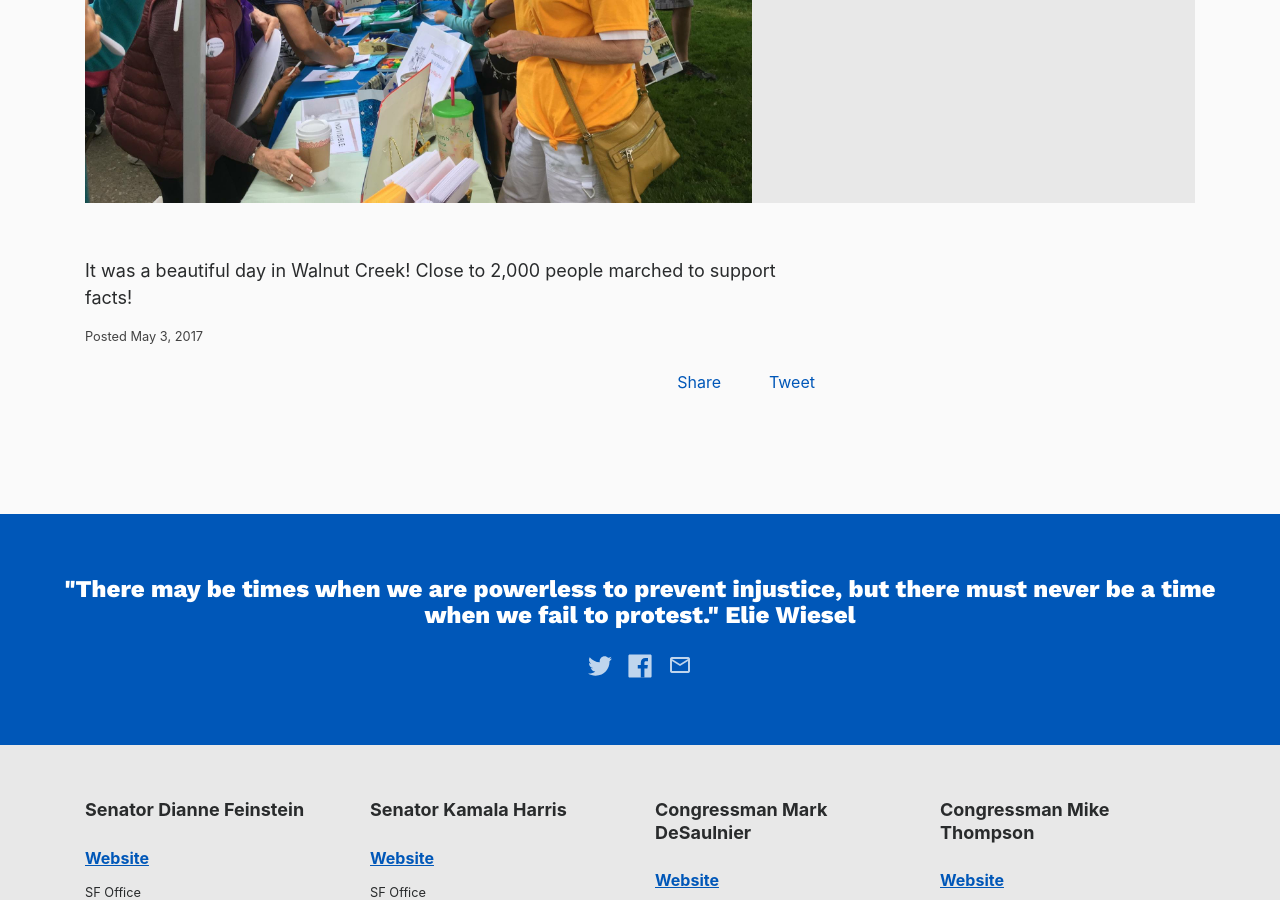
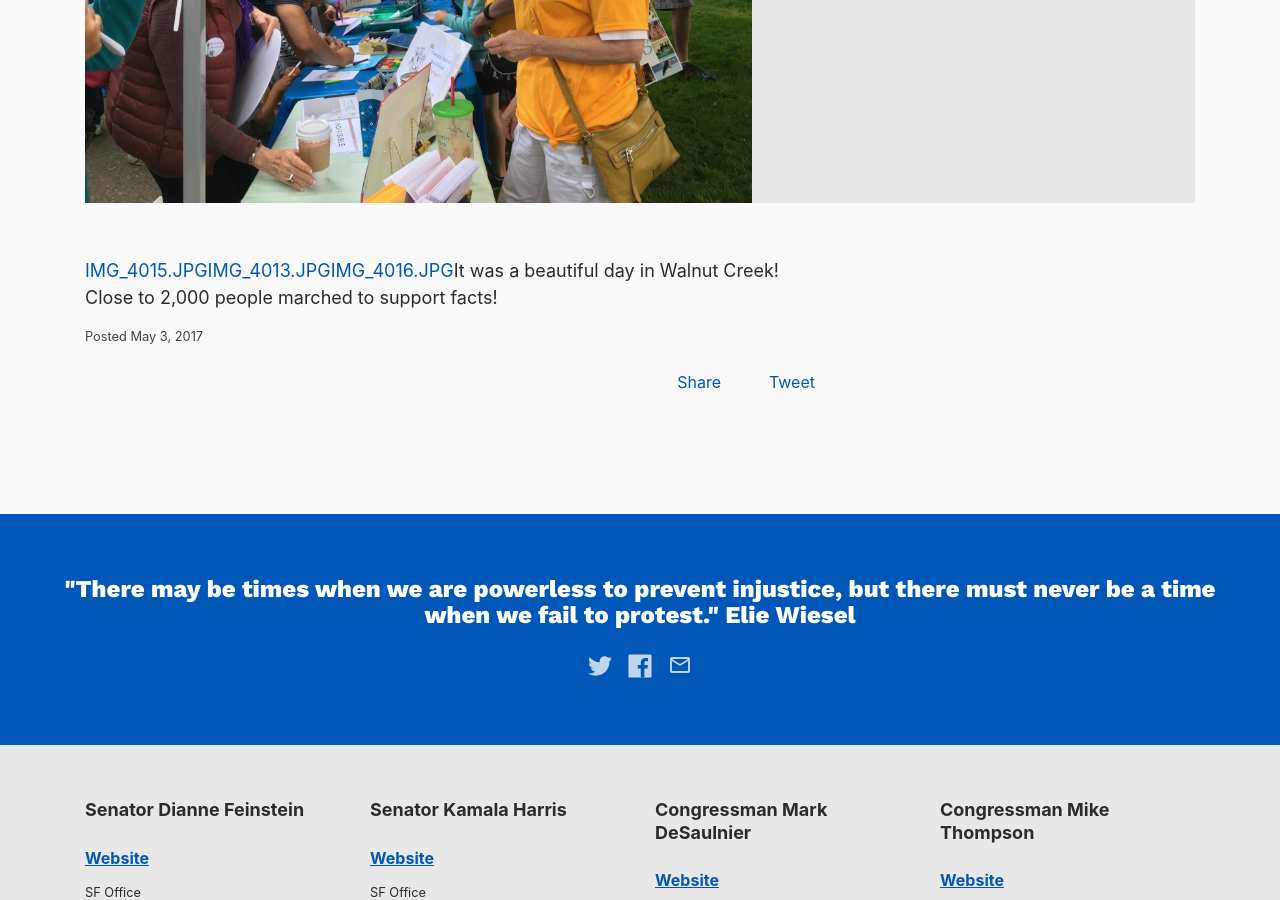
Before and after one commit to IndivisibleTemplate/BasicTemplate, a Jekyll site: the page built from _successes/science-march.markdown, in a window 1280 px wide and 900 px high, scrolled down 582 px. Built offline with Jekyll 4.4.1, drawn with Linux system fonts in a browser that asks for light colours; nearby versions of some CDN libraries; comment, search, counter and statistics services are not loaded.

Commit message:
Updated Science March

```diff
--- a/_successes/science-march.markdown
+++ b/_successes/science-march.markdown
@@ -4,4 +4,4 @@ date: 2017-05-03 15:12:00 -07:00
 main-image: "/uploads/IMG_4012.JPG"
 ---
 
-It was a beautiful day in Walnut Creek! Close to 2,000 people marched to support facts!
+[IMG_4015.JPG](/uploads/IMG_4015.JPG)[IMG_4013.JPG](/uploads/IMG_4013.JPG)[IMG_4016.JPG](/uploads/IMG_4016.JPG)It was a beautiful day in Walnut Creek! Close to 2,000 people marched to support facts!
```
